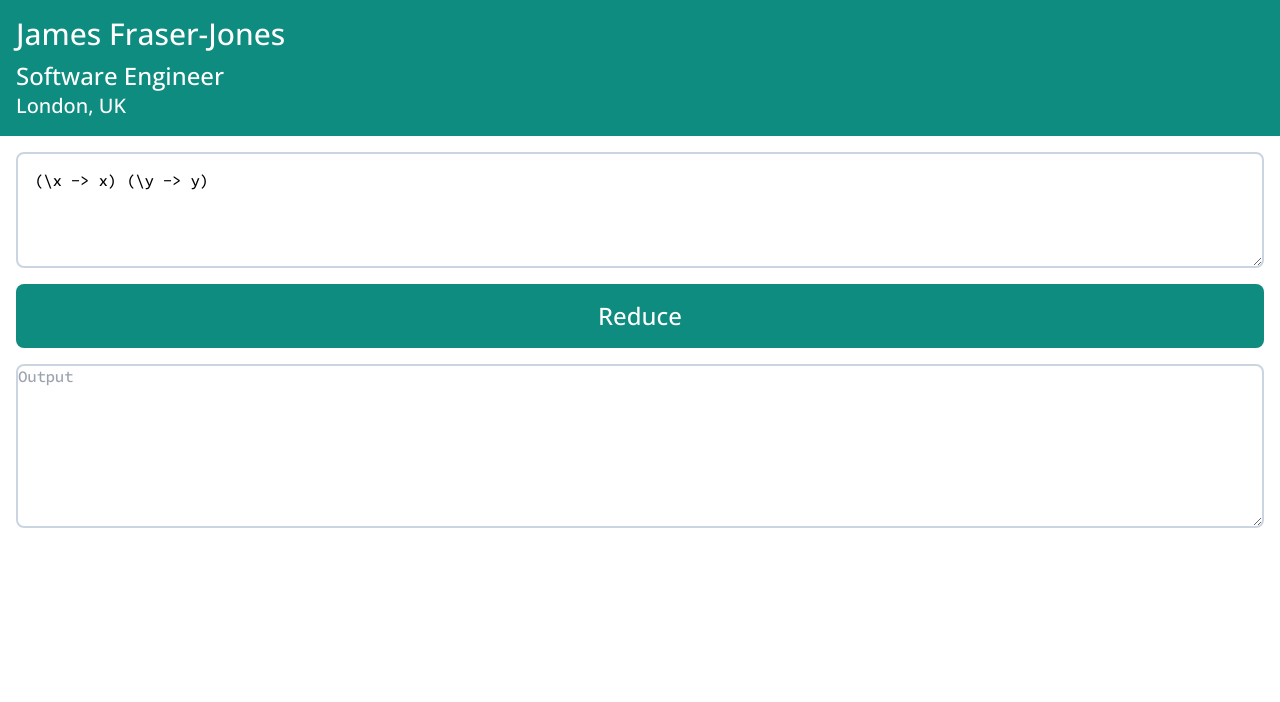
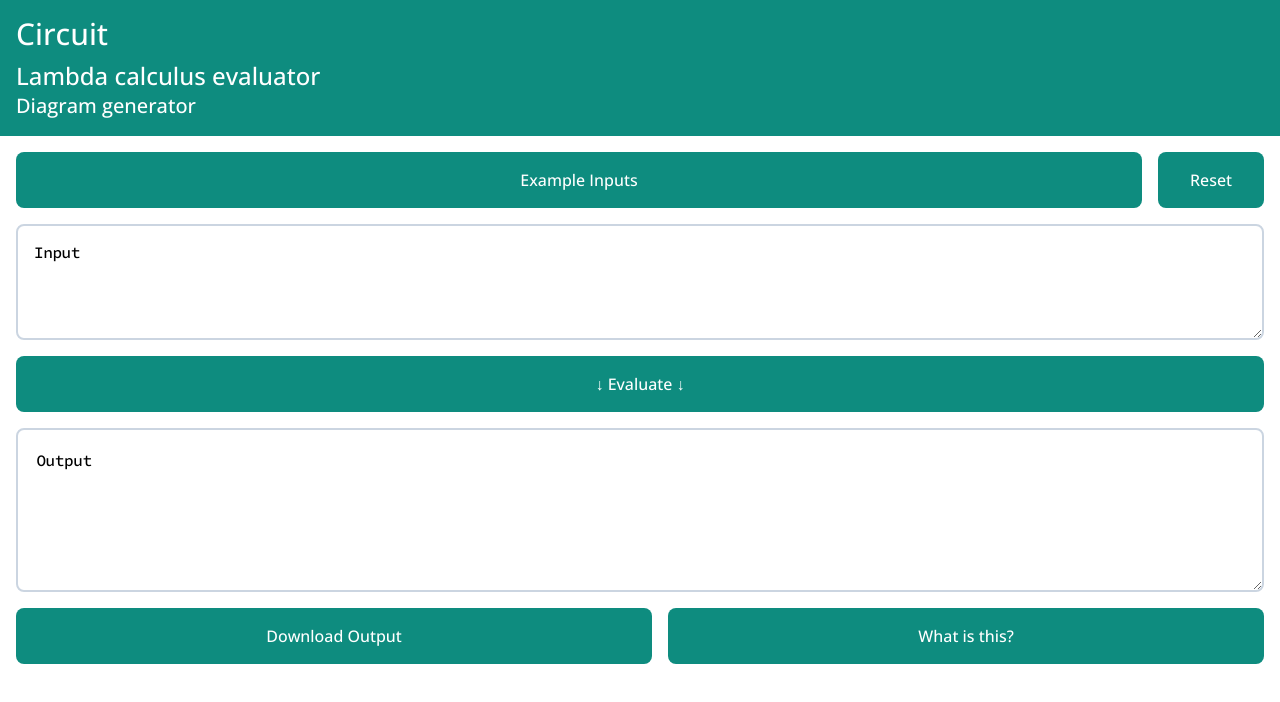
Before and after one commit to James-Fraser-Jones/fraser-jones, a React (Create React App) app: page /projects/circuit in a window 1280 px wide. Shown: the top 702 px of the page. Built offline with nearby package versions, Linux system fonts and the light colour scheme.

Commit message:
fully working

```diff
--- a/src/components/App/App.tsx
+++ b/src/components/App/App.tsx
@@ -3,16 +3,7 @@ import { Outlet, Link } from "react-router-dom";
 export default function App() {
   return (
     <div className="font-sans font-medium">
-      <div className="bg-paint p-4">
-        <Link to={`/`}>
-          <h1 className="text-3xl text-white">James Fraser-Jones</h1>
-          <h2 className="text-2xl text-white mt-2">Software Engineer</h2>
-          <h3 className="text-xl text-white">London, UK</h3>
-        </Link>
-      </div>
-      <div className="p-4">
-        <Outlet />
-      </div>
+      <Outlet />
     </div>
   );
 }
--- a/src/components/Circuit.tsx
+++ b/src/components/Circuit.tsx
@@ -1,10 +1,12 @@
 import { ChangeEvent, useState } from 'react';
-import { makePostRequest } from "./../request";
+import { makePostRequest, downloadTextFile } from "../utils";
+import { Link } from "react-router-dom";
 
-export default function Contact() {
+export default function Circuit() {
 
-  const [input, setInput] = useState("(\\x -> x) (\\y -> y)");
-  const [output, setOutput] = useState('');
+  const [input, setInput] = useState("");
+  const [output, setOutput] = useState('\n  Output');
+  const [page, setPage] = useState("input");
 
   const inputChanged = (event: ChangeEvent<HTMLTextAreaElement>) => {
     setInput(event.target.value);
@@ -13,31 +15,137 @@ export default function Contact() {
     setOutput(event.target.value);
   };
 
-  async function handleClick() {
+  async function evaluate() {
     console.log(input);
     let newOutput = await makePostRequest(input);
     setOutput(newOutput);
   }
 
+  function reset() {
+    setInput("");
+    setOutput("\n  Output");
+  }
+
+  function chooseExample(example: string) {
+    setInput(example);
+    setOutput("");
+    setPage("input");
+  }
+
+  function downloadOutput() {
+    downloadTextFile("Output.txt", output);
+  }
+
+  const pageProps = {
+    setPage,
+
+    chooseExample,
+    downloadOutput,
+    evaluate,
+    reset,
+
+    outputChanged,
+    inputChanged,
+
+    input,
+    output,
+  }
+
   return (
     <div>
-      <textarea className="block w-full border-solid border-2 rounded-lg border-slate-300 focus:border-paint p-4 focus:outline-none font-mono leading-5 tracking-tight whitespace-pre"
-        id="input"
-        placeholder="Input"
-        cols={30}
-        rows={4}
-        onChange={inputChanged}
-        value={input}
-      />
-      <button className="block w-full bg-paint p-4 text-white text-2xl my-4 rounded-lg" onClick={handleClick}>Reduce</button>
-      <textarea className="block w-full border-solid border-2 rounded-lg border-slate-300 focus:border-paint focus:outline-none font-mono leading-5 tracking-tight whitespace-pre"
-        id="ouput"
-        placeholder="Output"
-        cols={30}
-        rows={8}
-        onChange={outputChanged}
-        value={output}
-      />
+      <div className="bg-paint p-4">
+        <Link to={`/`}>
+          <h1 className="text-3xl text-white">Circuit</h1>
+          <h2 className="text-2xl text-white mt-2">Lambda calculus evaluator</h2>
+          <h3 className="text-xl text-white">Diagram generator</h3>
+        </Link>
+      </div>
+      {page === "input"    ? <InputPage {...pageProps}/> :
+       page === "examples" ? <ExamplesPage {...pageProps}/> :
+       page === "help"     ? <HelpPage {...pageProps}/> : "Error: Invalid Page"
+      }
     </div>
   );
 }
+
+const InputPage = (props: any) => {
+  return (
+    <div className="p-4 flex flex-col space-y-4">
+      <div className="flex space-x-4">
+          <button className="block bg-paint p-4 text-white text-l rounded-lg grow" onClick={() => props.setPage("examples")}>Example Inputs</button>
+          <button className="block bg-paint p-4 text-white text-l rounded-lg px-8" onClick={props.reset}>Reset</button>
+      </div>
+      <textarea className="block w-full border-solid border-2 rounded-lg border-slate-300 focus:border-paint focus:outline-none font-mono leading-5 tracking-tight whitespace-pre p-4 placeholder:text-black"
+        cols={30}
+        rows={4}
+        onChange={props.inputChanged}
+        value={props.input}
+        placeholder='Input'
+      />
+      <button className="block bg-paint p-4 text-white text-l rounded-lg w-full" onClick={props.evaluate}>↓ Evaluate ↓</button>
+      <textarea className="block w-full border-solid border-2 rounded-lg border-slate-300 focus:border-paint focus:outline-none font-mono leading-5 tracking-tight whitespace-pre"
+        cols={30}
+        rows={8}
+        onChange={props.outputChanged}
+        value={props.output}
+      />
+      <div className="flex space-x-4">
+        <button className="block bg-paint p-4 text-white text-l rounded-lg grow" onClick={props.downloadOutput}>Download Output</button>
+        <button className="block bg-paint p-4 text-white text-l rounded-lg grow" onClick={() => props.setPage("help")}>What is this?</button>
+      </div>
+    </div>
+  );
+}
+
+const ExamplesPage = (props: any) => {
+  const examples = [
+    { title: "id (I)", expr: `(\\x -> x) T`}
+  , { title: "const (K)", expr: `(\\x -> \\y -> x) T U`}
+  , { title: "apply ($)", expr: `(\\f -> \\x -> f x) F X`}
+  , { title: "apply2", expr: `(\\f -> \\x -> \\y -> f x y) F X Y`}
+  , { title: "flip", expr: `(\\f -> \\x -> \\y -> f y x) F X Y`}
+  , { title: "duplicate (S)", expr: `(\\x -> \\y -> \\z -> x z (y x)) X Y Z`}
+  , { title: "loop (ω)", expr: `(\\x -> x x) (\\x -> x x)`}
+  // , { title: "recurse (Y)", expr: `(\\f -> (\\x -> f (x x)) (\\x -> f (x x))) F`}
+  , { title: "2 + 3", expr: `(\\zero ->
+(\\plusOne ->
+(\\add ->
+
+(\\two ->
+(\\three ->
+
+add two three
+
+) (plusOne (plusOne (plusOne zero)))
+) (plusOne (plusOne zero))
+
+) (\\n m -> n plusOne m)
+) (\\n s z -> s (n s z))
+) (\\s z -> z)
+
+PlusOne Zero`}
+  ]
+
+  return (
+    <div className="p-4 flex flex-col space-y-4">
+      {examples.map((item, index) => (
+        <button
+          key={index}
+          className="block bg-paint p-4 text-white text-l rounded-lg w-full"
+          onClick={() => props.chooseExample(item.expr)}
+        >
+          {item.title}
+        </button>
+      ))}
+    </div>
+  );
+}
+
+const HelpPage = (props: any) => {
+  return (
+    <div className="p-4">
+      Help Help Help
+      <button className="block bg-paint p-4 mt-4 text-white text-l rounded-lg w-full" onClick={() => props.setPage("input")}>Go Back</button>
+    </div>
+  );
+}
--- a/src/components/Home.tsx
+++ b/src/components/Home.tsx
@@ -3,6 +3,14 @@ import { Link } from "react-router-dom";
 export default function Home() {
   return (
     <div>
+      <div className="bg-paint p-4">
+        <Link to={`/`}>
+          <h1 className="text-3xl text-white">James Fraser-Jones</h1>
+          <h2 className="text-2xl text-white mt-2">Software Engineer</h2>
+          <h3 className="text-xl text-white">London, UK</h3>
+        </Link>
+      </div>
+      <div className="p-4">
         <Link className="border-solid border-2 rounded-lg border-paint p-4 block" to={`projects/circuit`}>
           <h3 className="text-xl text-paint">
             Circuit
@@ -13,5 +21,6 @@ export default function Home() {
           </ul>
         </Link>
       </div>
+    </div>
   );
 }
--- a/src/request.ts
+++ b/src/utils.ts
@@ -1,6 +1,6 @@
 export async function makePostRequest(data: string): Promise<string> {
   try {
-    const response = await fetch('https://t75lx9rthk.execute-api.eu-north-1.amazonaws.com/reduce', {
+    const response = await fetch('https://yvt2o2z081.execute-api.eu-north-1.amazonaws.com/reduce', {
       method: 'POST',
       headers: {
         'Content-Type': 'text/plain',
@@ -23,6 +23,25 @@ export async function makePostRequest(data: string): Promise<string> {
   }
 }
 
+export function downloadTextFile(title: string, data: string) {
+  // Create a Blob containing the text data
+  const blob = new Blob([data], { type: 'text/plain' });
+
+  // Create a download link
+  const url = window.URL.createObjectURL(blob);
+  const a = document.createElement('a');
+  a.href = url;
+  a.download = title;
+
+  // Trigger the download
+  document.body.appendChild(a);
+  a.click();
+
+  // Clean up
+  window.URL.revokeObjectURL(url);
+  document.body.removeChild(a);
+}
+
 const padData = (data: string, top: number, bottom: number, left: number, right: number): string => {
   return ("\n".repeat(top) + (data.split("\n").map(line => ' '.repeat(left) + line + ' '.repeat(right)).join("\n")) + "\n".repeat(bottom));
 }
```
Lines whose indentation alone changed are shown as unchanged.
